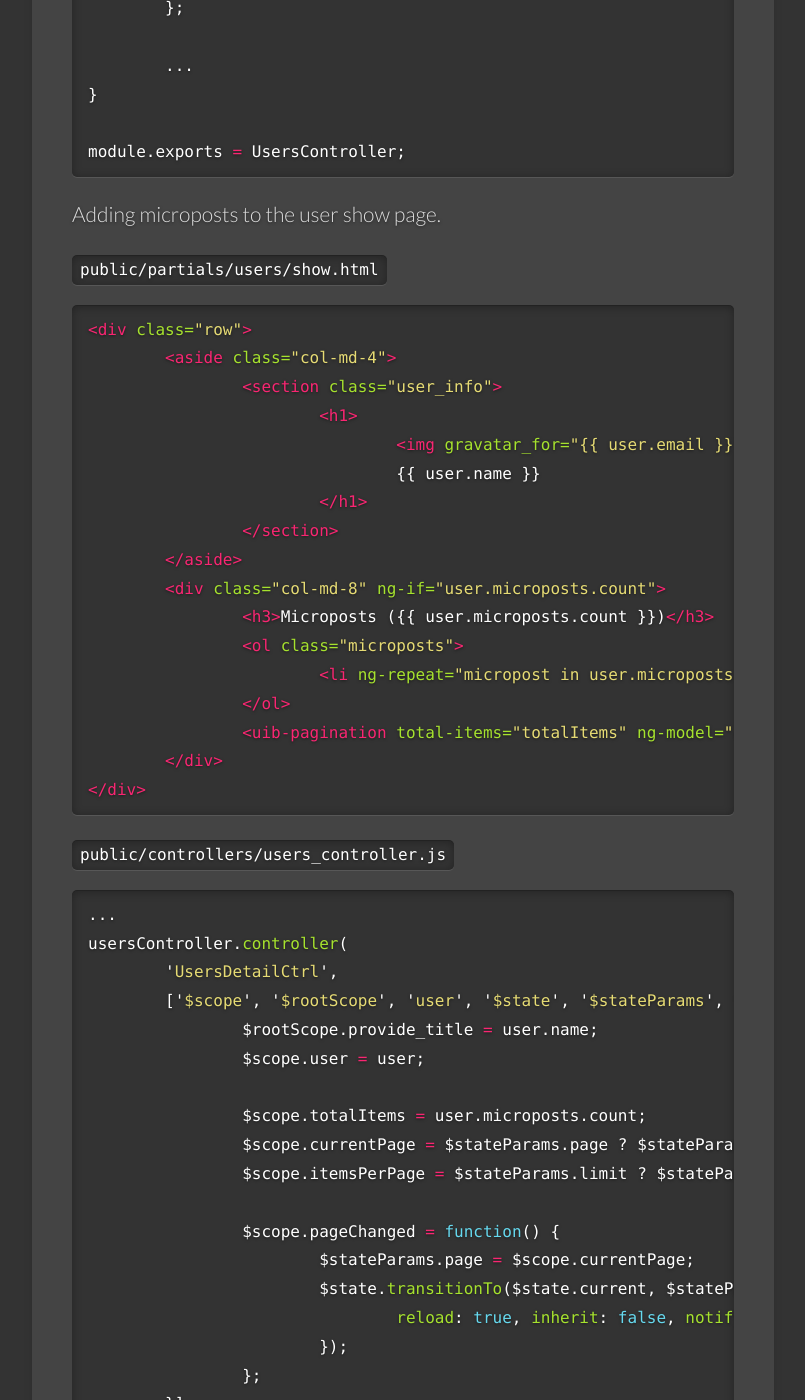
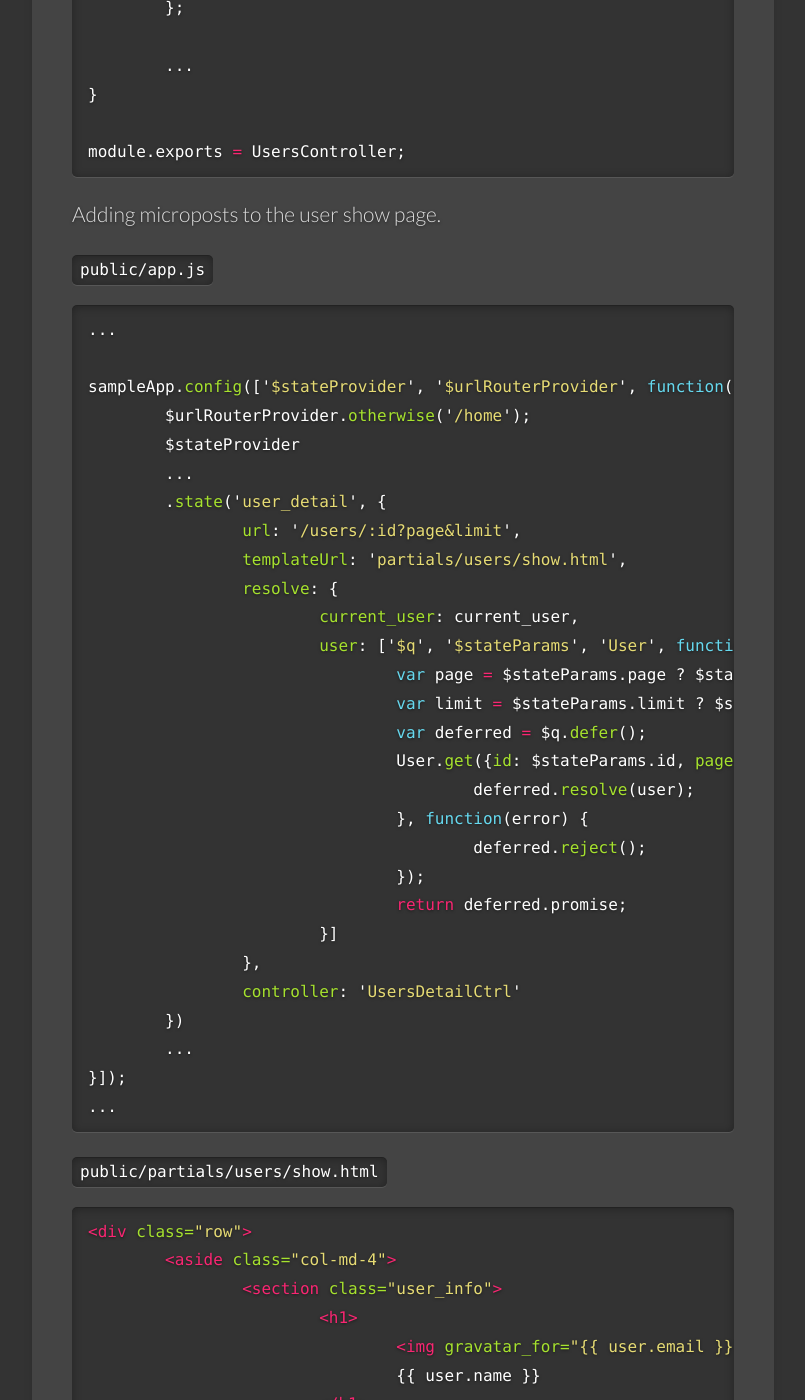
Before and after one commit to nodeontrain/nodeontrain.xyz, a Jekyll site: the page built from tuts/showing_microposts.md, in a window 1280 px wide and 1400 px high, scrolled down 2795 px. Shown: the whole window, without its empty margins (139-944 px from the left). Built offline with Jekyll 4.4.1, drawn with Linux system fonts in a browser that asks for light colours; some web fonts are replaced.

Commit message:
refactor(app.js)

```diff
--- a/tuts/showing_microposts.md
+++ b/tuts/showing_microposts.md
@@ -104,6 +104,39 @@ module.exports = UsersController;
 
 Adding microposts to the user show page.
 
+`public/app.js`
+
+{% highlight javascript %}
+...
+
+sampleApp.config(['$stateProvider', '$urlRouterProvider', function($stateProvider, $urlRouterProvider) {
+	$urlRouterProvider.otherwise('/home');
+	$stateProvider
+	...
+	.state('user_detail', {
+		url: '/users/:id?page&limit',
+		templateUrl: 'partials/users/show.html',
+		resolve: {
+			current_user: current_user,
+			user: ['$q', '$stateParams', 'User', function($q, $stateParams, User){
+				var page = $stateParams.page ? $stateParams.page : 1;
+				var limit = $stateParams.limit ? $stateParams.limit : 30;
+				var deferred = $q.defer();
+				User.get({id: $stateParams.id, page: page, limit: limit}, function(user) {
+					deferred.resolve(user);
+				}, function(error) {
+					deferred.reject();
+				});
+				return deferred.promise;
+			}]
+		},
+		controller: 'UsersDetailCtrl'
+	})
+	...
+}]);
+...
+{% endhighlight %}
+
 `public/partials/users/show.html`
 
 <figure class="highlight"><pre><code class="language-html" data-lang="html"><span class="nt">&lt;div</span> <span class="na">class=</span><span class="s">"row"</span><span class="nt">&gt;</span>
@@ -148,7 +181,6 @@ usersController.controller(
 );
 ...
 {% endhighlight %}
-
 
 ### Sample microposts
 
```
